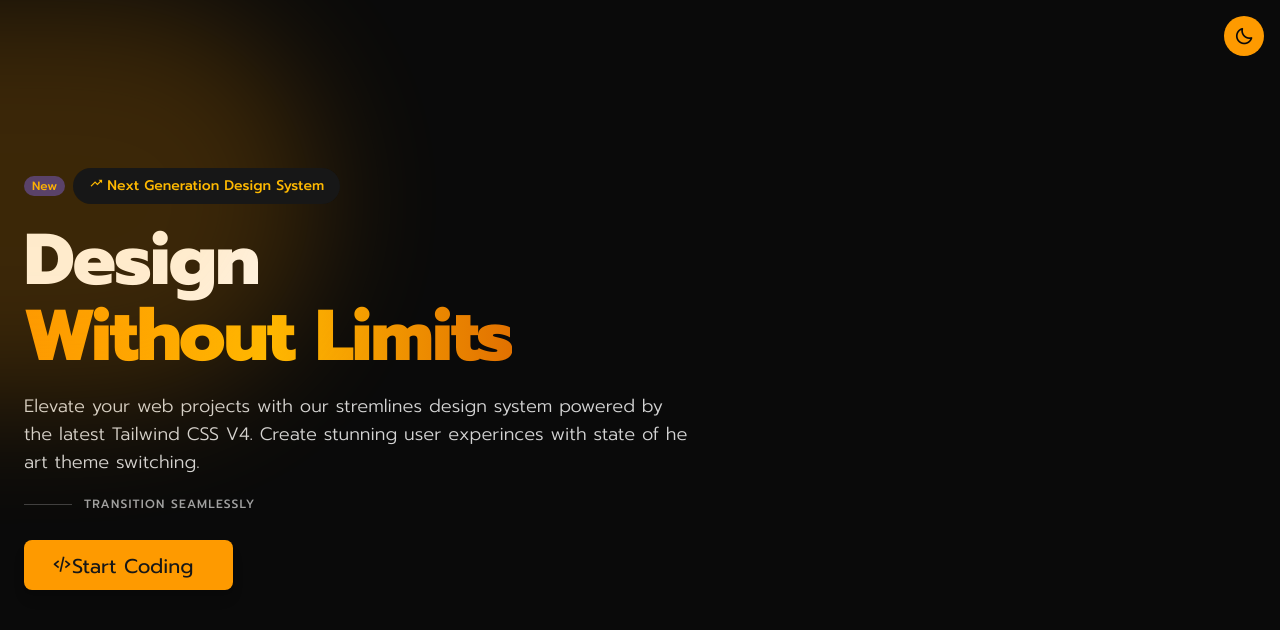
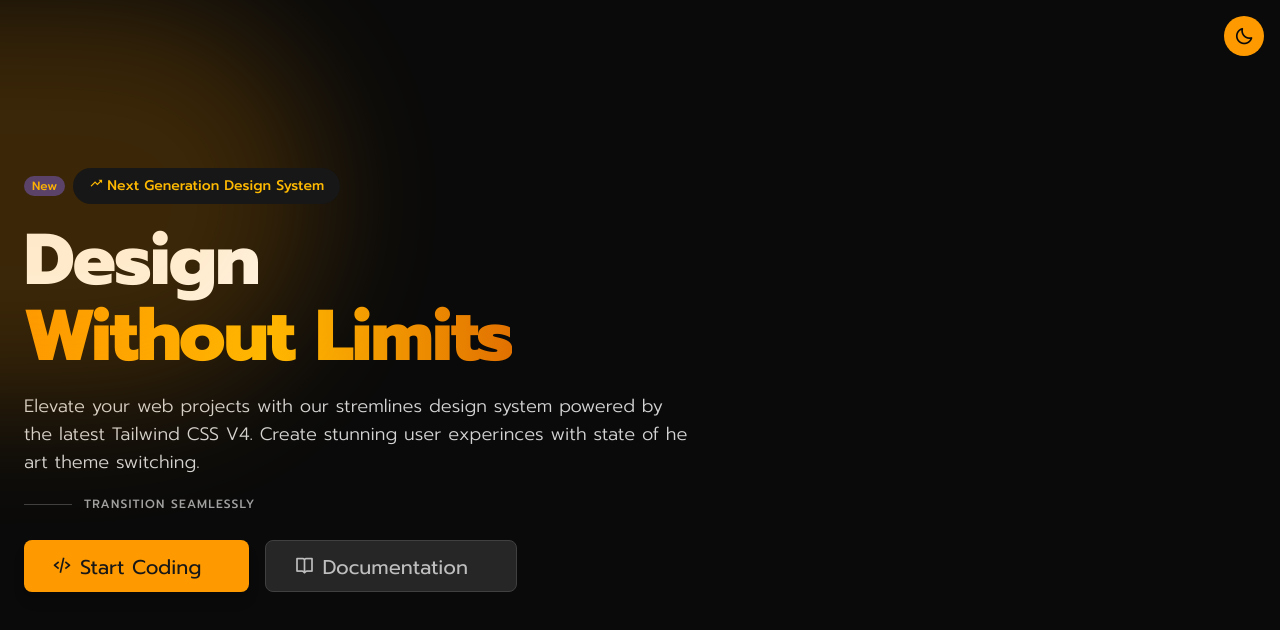
Before and after one commit to Primegicsocialmedia/Project-4, a React (Vite) app: page / in a window 1280 px wide. Shown: the top 630 px of the page. Built offline with nearby package versions, Linux system fonts and the light colour scheme.

Commit message:
buttons completed

```diff
--- a/src/components/Hero.jsx
+++ b/src/components/Hero.jsx
@@ -40,7 +40,13 @@ const Hero = () => {
               <button className="px-6 py-3 lg:px-7 lg:py-3.5 rounded-lg bg-neutral-900 hover:bg-black text-white dark:bg-amber-500 dark:hover:bg-amber-600 dark:text-neutral-900 font-medium shadow-lg
               hover:shadow-neutral-900/20 dark:hover:shadow-amber-500/20 flex items-center transition group">
                 <i className="bx bx-code-alt mr-2 lg:mr-3 text-lg lg:text-xl group-hover:rotate-12 transition-transform">
-                  <span>Start Coding</span>
+                  <span className="px-2">Start Coding</span>
+                </i>
+              </button>
+              <button className="px-6 py-3 lg:px-7 lg:py-3.5 rounded-lg bg-neutral-100 dark:bg-neutral-800 text-neutral-900 dark:text-white font-medium  hover:bg-neutral-200 dark:hover:bg-neutral-700 border border-neutral-300 dark:border-neutral-700
+              flex items-center transition group">
+                <i className="bx bx-book-open mr-2 lg:mr-3 text-lg lg:text-xl opacity-70 group-hover:opacity-100 transition-opacity">
+                  <span className="px-2">Documentation</span>
                 </i>
               </button>
 
```
